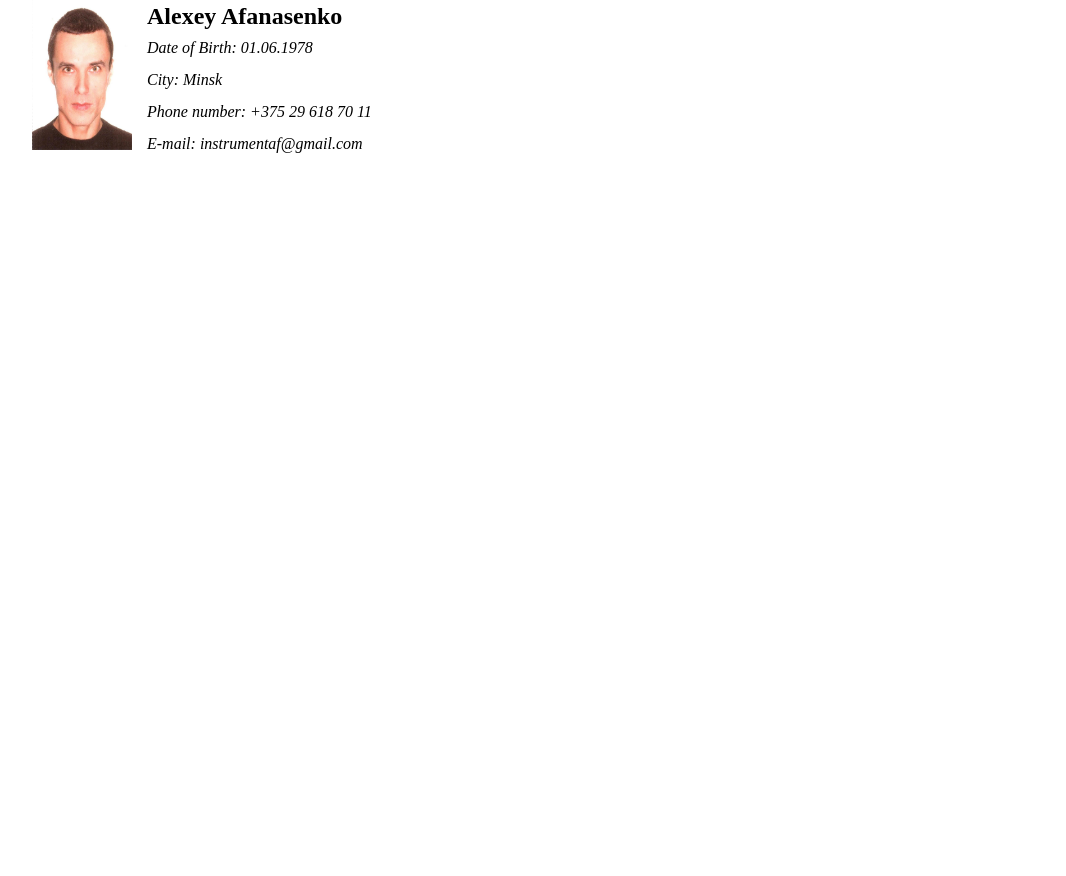
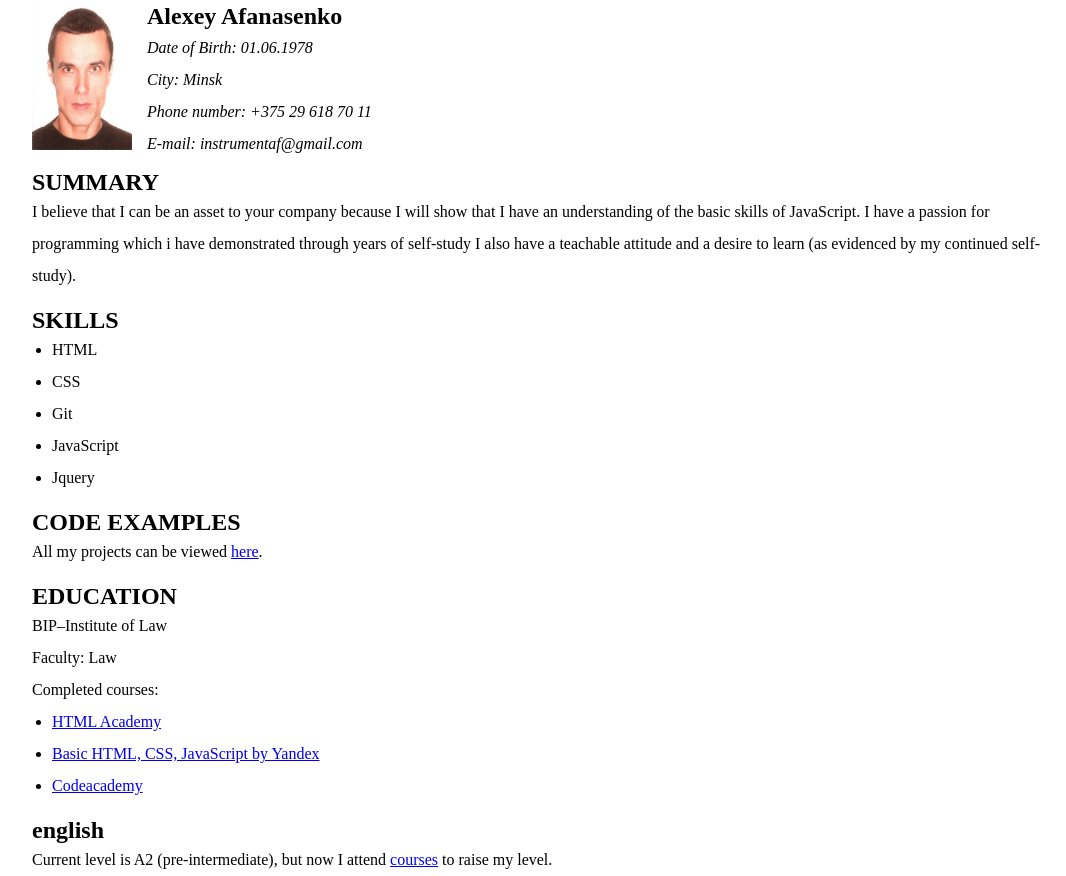
Before and after one commit to DenisSoft/rsschool-2019Q1-cv, a plain HTML site: page index.html in a window 1280 px wide. Shown: the whole page, without its empty margins (96-1162 px from the left). Before the commit the page ends 800 px from the top, so only its background shows below. Drawn offline with Linux system fonts and the light colour scheme.

Commit message:
docs: add information

```diff
--- a/index.html
+++ b/index.html
@@ -21,11 +21,42 @@
         </article>
     </header>
     <main>
-        <section class="summary"></section>
-        <section class="skills"></section>
-        <section class=code-examples></section>
-        <section class="education"></section>
-        <section class="education"></section>
+        <section class="summary">
+            <h2>SUMMARY</h2>
+            <p>
+                I believe that I can be an asset to your company because I will show that I have an understanding of the basic skills of JavaScript. I have a passion for programming which i have demonstrated through years of self-study I also have a teachable attitude and a desire to learn (as evidenced by my continued self-study).
+            </p>
+        </section>
+        <section class="skills">
+            <h2>SKILLS</h2>
+            <ul>
+                <li>HTML</li>
+                <li>CSS</li>
+                <li>Git</li>
+                <li>JavaScript</li>
+                <li>Jquery</li>
+            </ul>
+        </section>
+        <section class=code-examples>
+            <h2>CODE EXAMPLES</h2>
+            <p>All my projects can be viewed <a href="https://github.com/afonyayoung?tab=repositories" target="_blanc">here</a>.</p>
+        </section>
+        <section class="education">
+            <h2>EDUCATION</h2>
+            <p>BIP–Institute of Law <br>
+                Faculty: Law <br>
+                Completed courses:
+                <ul>
+                    <li><a href="https://htmlacademy.ru/courses" target="_blanc">HTML Academy</a></li>
+                    <li><a href="https://praktikum.yandex.ru/profile/frontend-developer/" target="_blanc">Basic HTML, CSS, JavaScript by Yandex</a></li>
+                    <li><a href="https://www.codecademy.com/users/afonyayoung/achievements" target="_blanc">Codeacademy</a></li>
+                </ul>
+            </p>
+        </section>
+        <section class="english">
+            <h2>english</h2>
+            <p>Current level is A2 (pre-intermediate), but now I attend <a href="http://ispeak-school.by" target="_blanc">courses</a> to raise my level.</p>
+        </section>
     </main>
 </body>
 </html>
```
